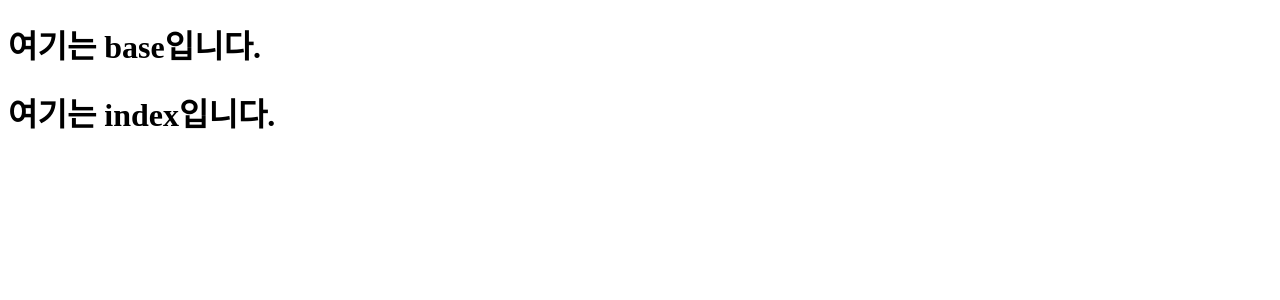
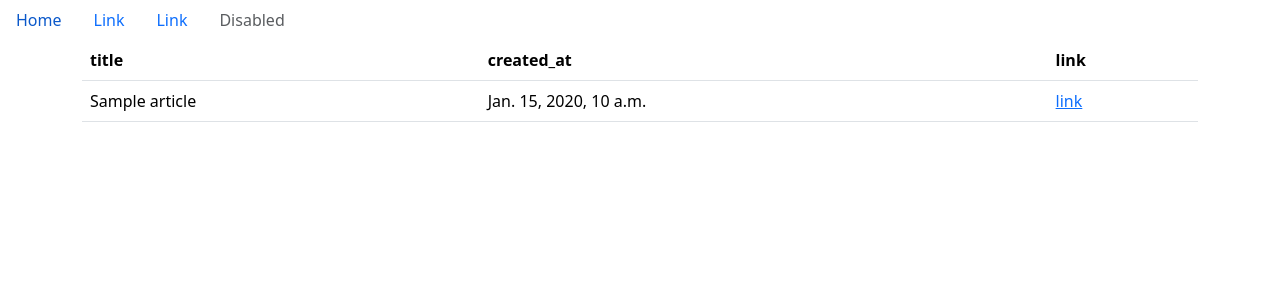
Before and after one commit to gusgh3/board, a Django app: template articles/templates/index.html in a window 1280 px wide. Shown: the top 300 px of the page. Run offline with Django 5.2, Linux system fonts and the light colour scheme; the template is opened without the code that fills it: most values are stand-ins (such as "Sample title", 1, 10 or a date in 2020).

Commit message:
Read(all)기능구현 / Bootstrap 적용

```diff
--- a/articles/templates/index.html
+++ b/articles/templates/index.html
@@ -2,5 +2,22 @@
 
 
 {% block body %}
-    <h1>여기는 index입니다. </h1>
+    <table class="table">
+        <thead>
+            <tr>
+                <th>title</th>
+                <th>created_at</th>
+                <th>link</th>
+            </tr>
+        </thead>
+        <tbody>
+            {% for article in articles %}
+                <tr>
+                    <td>{{article.title}}</td>
+                    <td>{{article.created_at}}</td>
+                    <td><a href="">link</a></td>
+                </tr>
+            {% endfor %}
+        </tbody>
+    </table>
 {%  endblock %}
--- a/templates/base.html
+++ b/templates/base.html
@@ -4,11 +4,21 @@
     <meta charset="UTF-8">
     <meta name="viewport" content="width=device-width, initial-scale=1.0">
     <title>Document</title>
+    <link href="https://cdn.jsdelivr.net/npm/bootstrap@5.3.3/dist/css/bootstrap.min.css" rel="stylesheet" integrity="sha384-QWTKZyjpPEjISv5WaRU9OFeRpok6YctnYmDr5pNlyT2bRjXh0JMhjY6hW+ALEwIH" crossorigin="anonymous">
 </head>
 <body>
-    <h1>여기는 base입니다.</h1>
+    <nav class="nav">
+        <a class="nav-link" href="/articles/">Home</a>
+        <a class="nav-link" href="#">Link</a>
+        <a class="nav-link" href="#">Link</a>
+        <a class="nav-link disabled" aria-disabled="true">Disabled</a>
+    </nav>
 
-    {% block body %}
-    {% endblock %}
+    <div class="container">
+        {% block body %}
+        {% endblock %}
+    </div>
+
+    <script src="https://cdn.jsdelivr.net/npm/bootstrap@5.3.3/dist/js/bootstrap.bundle.min.js" integrity="sha384-YvpcrYf0tY3lHB60NNkmXc5s9fDVZLESaAA55NDzOxhy9GkcIdslK1eN7N6jIeHz" crossorigin="anonymous"></script>
 </body>
 </html>
```
Also changed, not shown: articles/views.py (+7 -1 lines).
